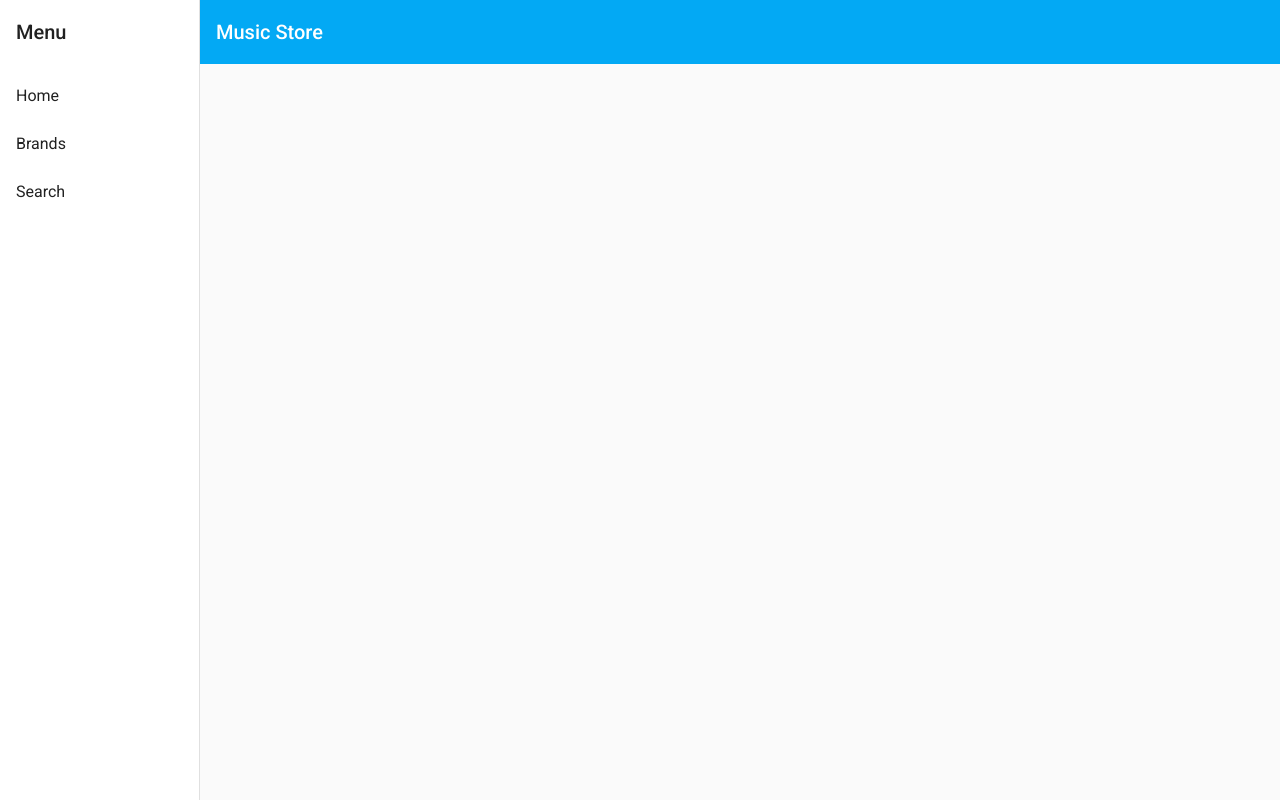
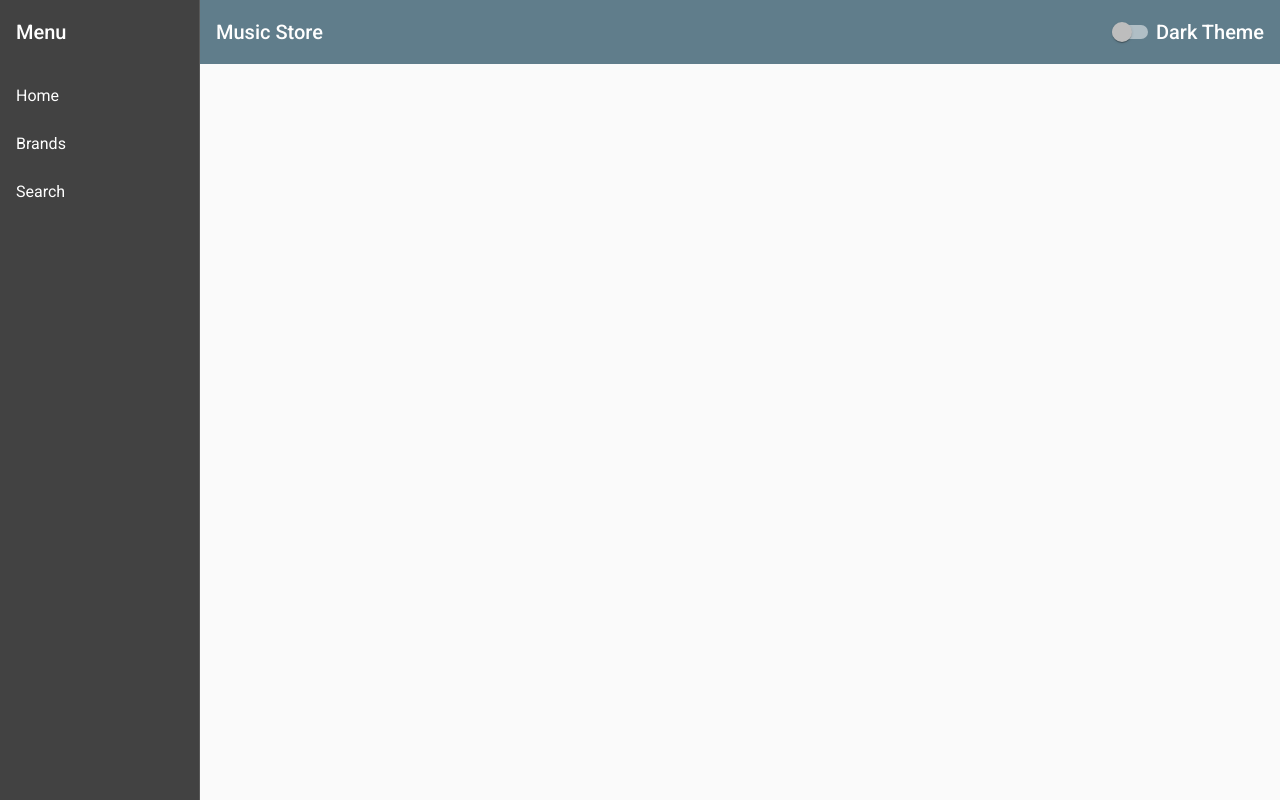
Before and after one commit to jmRicardo/music-store, an Angular app: page / in a window 1280 px wide. Built offline with nearby package versions, Linux system fonts and the light colour scheme.

Commit message:
dark theme funcionando por defecto

```diff
--- a/src/app/app.module.ts
+++ b/src/app/app.module.ts
@@ -16,6 +16,8 @@ import { MatGridListModule } from '@angular/material/grid-list';
 import { MatCardModule } from '@angular/material/card';
 import { MatMenuModule } from '@angular/material/menu';
 import { HttpClientModule } from '@angular/common/http';
+import { MatSlideToggleModule } from '@angular/material/slide-toggle';
+import { FormsModule } from '@angular/forms';
 
 @NgModule({
   declarations: [
@@ -24,6 +26,7 @@ import { HttpClientModule } from '@angular/common/http';
     BrandComponent
   ],
   imports: [
+    MatSlideToggleModule,
     BrowserModule,
     AppRoutingModule,
     BrowserAnimationsModule,
@@ -37,6 +40,7 @@ import { HttpClientModule } from '@angular/common/http';
     MatGridListModule,
     MatCardModule,
     MatMenuModule,
+    FormsModule
   ],
   providers: [],
   bootstrap: [AppComponent]
--- a/src/app/nav/nav.component.html
+++ b/src/app/nav/nav.component.html
@@ -1,4 +1,4 @@
-<mat-sidenav-container class="sidenav-container">
+<mat-sidenav-container class="sidenav-container" [ngClass]="{'dark-theme':isDarkTheme}">
   <mat-sidenav #drawer class="sidenav" fixedInViewport
       [attr.role]="(isHandset$ | async) ? 'dialog' : 'navigation'"
       [mode]="(isHandset$ | async) ? 'over' : 'side'"
@@ -21,6 +21,10 @@
         <mat-icon aria-label="Side nav toggle icon">menu</mat-icon>
       </button>
       <span>Music Store</span>
+      <span style="flex:auto"></span>
+      <mat-slide-toggle>
+        Dark Theme
+      </mat-slide-toggle>
     </mat-toolbar>
 
     <router-outlet> </router-outlet>
--- a/src/app/nav/nav.component.ts
+++ b/src/app/nav/nav.component.ts
@@ -10,6 +10,8 @@ import { map, shareReplay } from 'rxjs/operators';
 })
 export class NavComponent {
 
+  isDarkTheme:boolean = true;
+
   isHandset$: Observable<boolean> = this.breakpointObserver.observe(Breakpoints.Handset)
     .pipe(
       map(result => result.matches),
--- a/src/custom-theme.scss
+++ b/src/custom-theme.scss
@@ -1,12 +1,5 @@
+@import '~@angular/material/theming';
 
-// Custom Theming for Angular Material
-// For more information: https://material.angular.io/guide/theming
-@import '~@angular/material/theming';
-// Plus imports for other components in your app.
-
-// Include the common styles for Angular Material. We include this here so that you only
-// have to load a single css file for Angular Material in your app.
-// Be sure that you only ever include this mixin once!
 @include mat-core();
 
 $music-store-primary: mat-palette($mat-light-blue);
```
